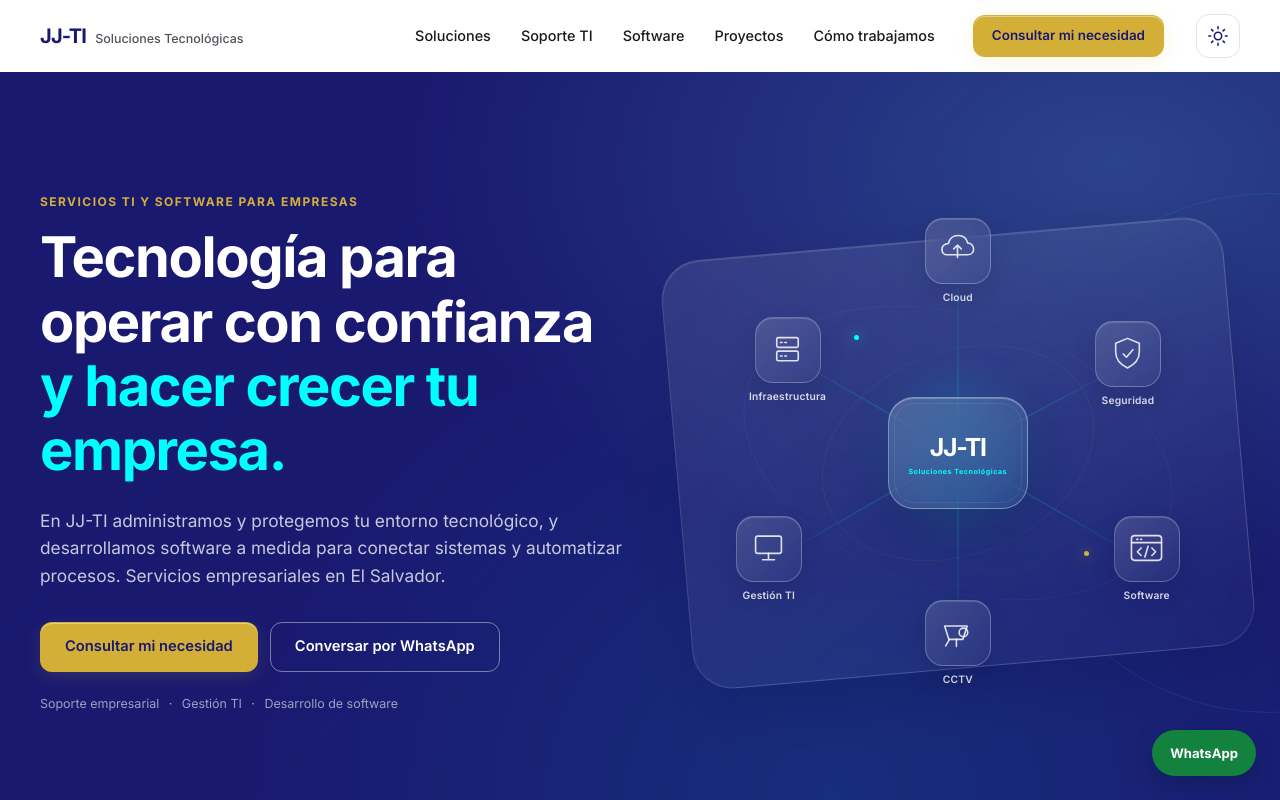
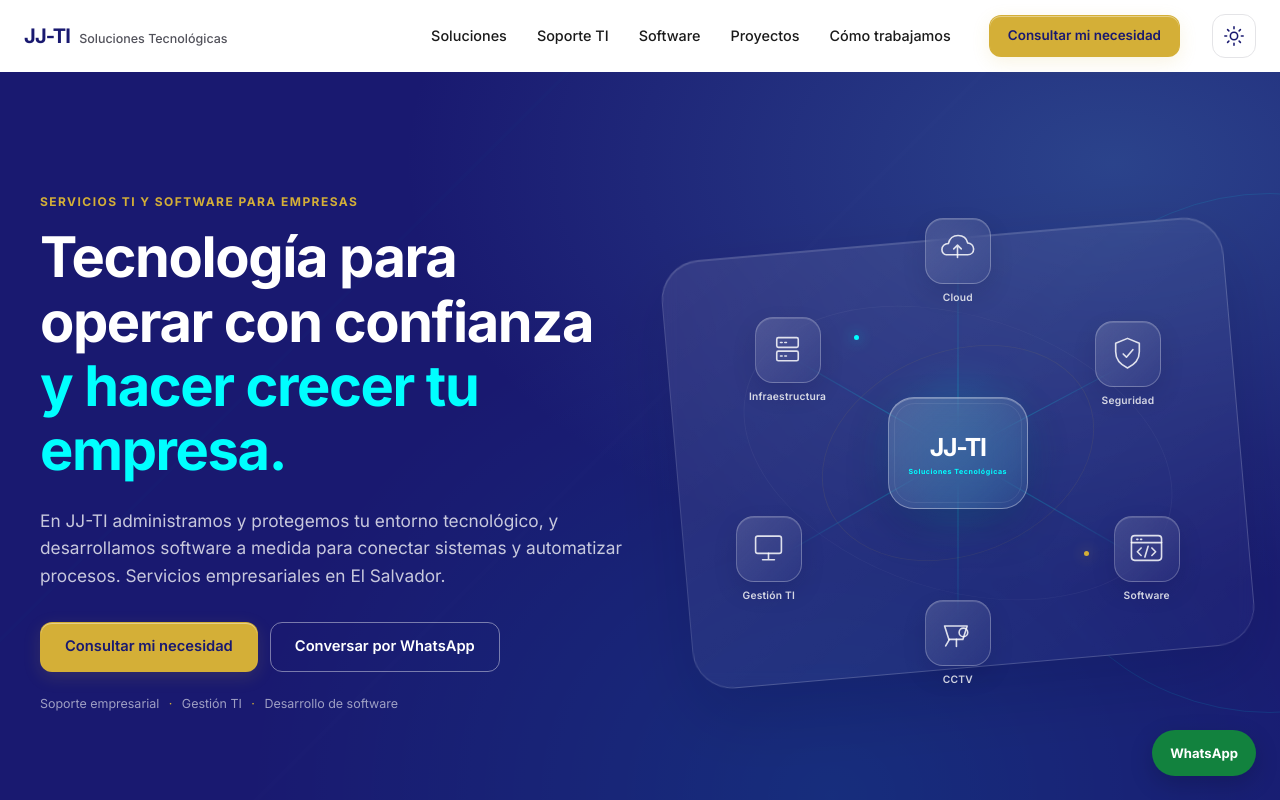
Before and after one commit to JJ-TI/jj-ti-landing, a plain HTML site: page experimental/problemas/index.html in a window 1280 px wide. Shown: the top 800 px of the page. Drawn offline with Linux system fonts and the light colour scheme.

Commit message:
preview: cabecera de escritorio más amplia (#39)

```diff
--- a/experimental/problemas/css/theme.css
+++ b/experimental/problemas/css/theme.css
@@ -134,3 +134,8 @@
   .header__inner { gap: 20px; }
   .site-header .main-nav { right: 20px; width: calc(100% - 40px); }
 }
+
+/* Más amplitud solo en la cabecera de escritorio; contenido y móvil conservan su ancho. */
+@media (min-width: 1024px) {
+  .site-header .header__inner { width: min(calc(100% - 48px), 1320px); }
+}
```
